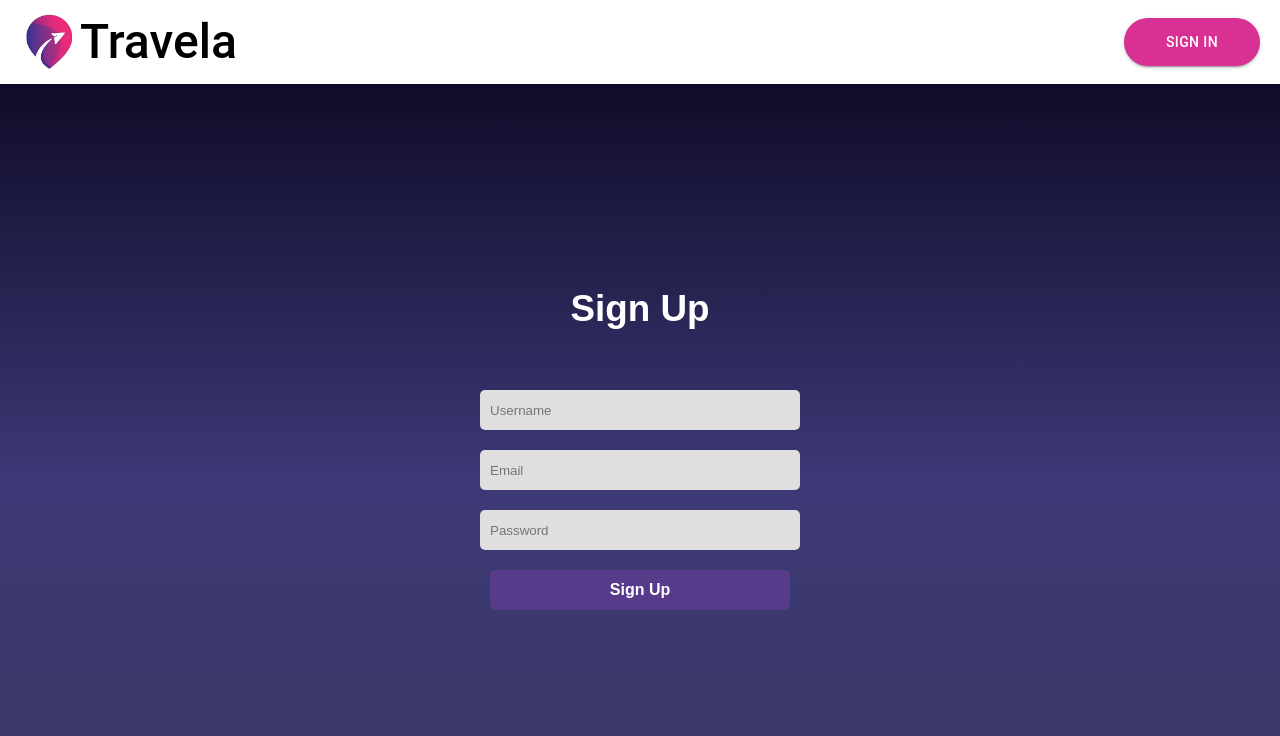
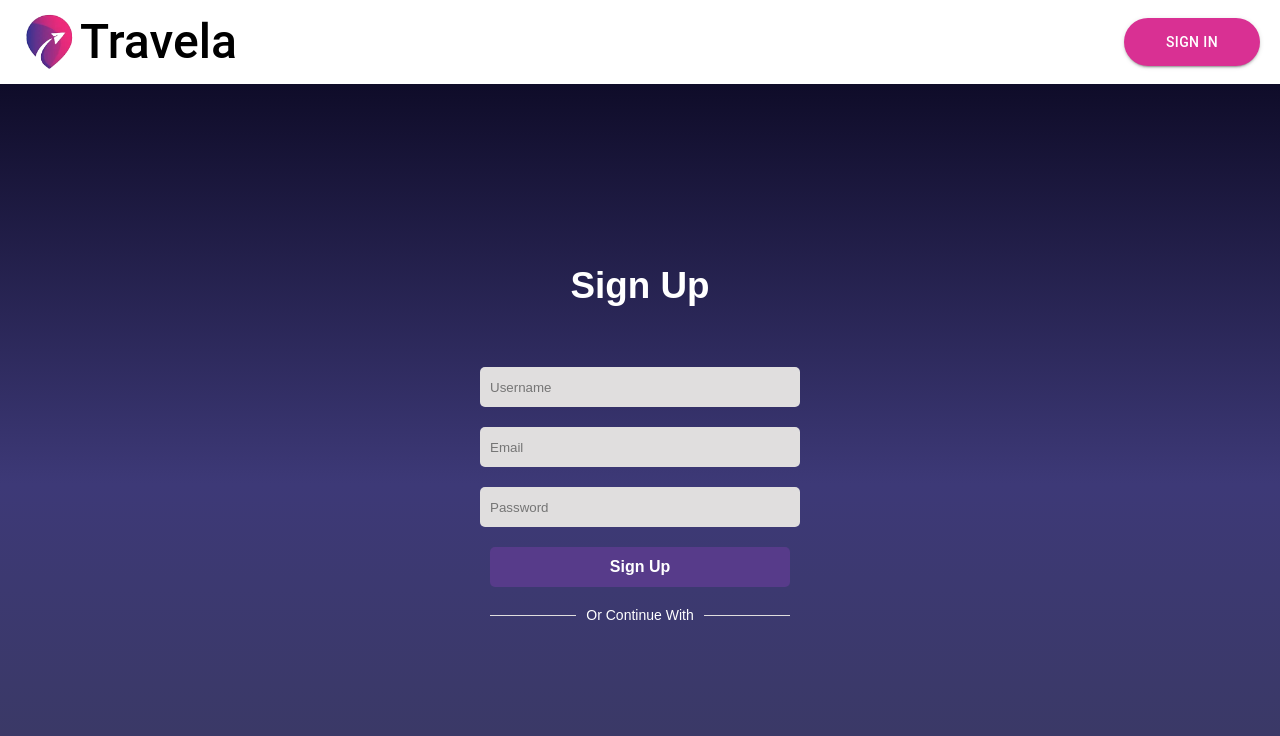
Before and after one commit to labib08/Travela, a React (Vite) app in the folder travela/: page /signup in a window 1280 px wide. Shown: the top 736 px of the page. Built offline with nearby package versions, Linux system fonts and the light colour scheme.

Commit message:
Added the separate line

```diff
--- a/travela/src/Pages/SignUp/SignUp.css
+++ b/travela/src/Pages/SignUp/SignUp.css
@@ -69,3 +69,24 @@ label {
     transition: 0.8s ease-in-out;
 
 }
+
+.separator-container {
+    display: flex;
+    align-items: center;
+    justify-content: center;
+    width: 60%;
+    margin: 20px auto;
+}
+
+.separator-line {
+    flex: 1;
+    height: 1px;
+    background-color: #e0dede;
+}
+
+.separator-text {
+    margin: 0 10px;
+    font-size: 14px;
+    font-weight: 450;
+    color: #fff;
+}
--- a/travela/src/Pages/SignUp/SignUp.tsx
+++ b/travela/src/Pages/SignUp/SignUp.tsx
@@ -10,6 +10,11 @@ const SignUp = () => {
                 <input type= "email" name="email" placeholder="Email" required/>
                 <input type= "Password" name="password" placeholder="Password" required/>
                 <button>Sign Up</button>
+                <div className="separator-container">
+                    <div className="separator-line"></div>
+                    <div className="separator-text">Or Continue With</div>
+                    <div className="separator-line"></div>
+                </div>
             </form>
         </div>
     </div>
```
